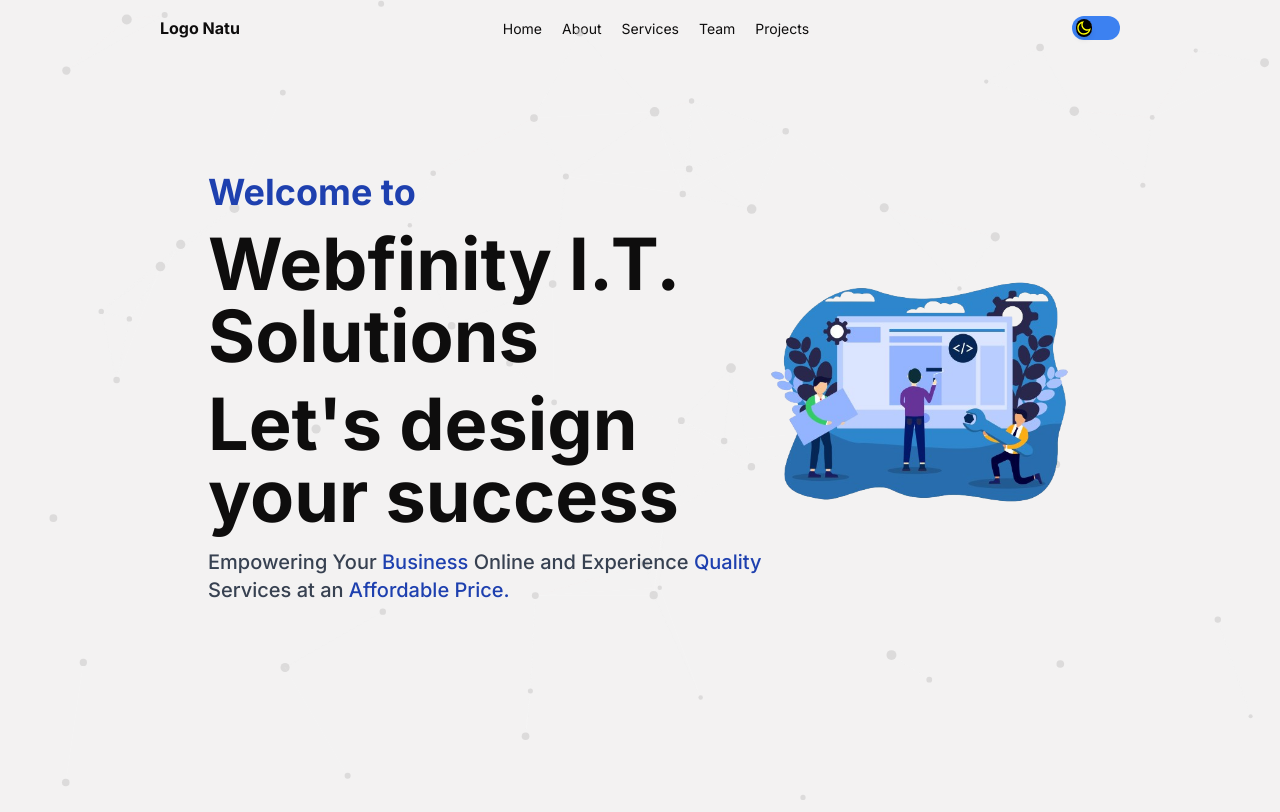
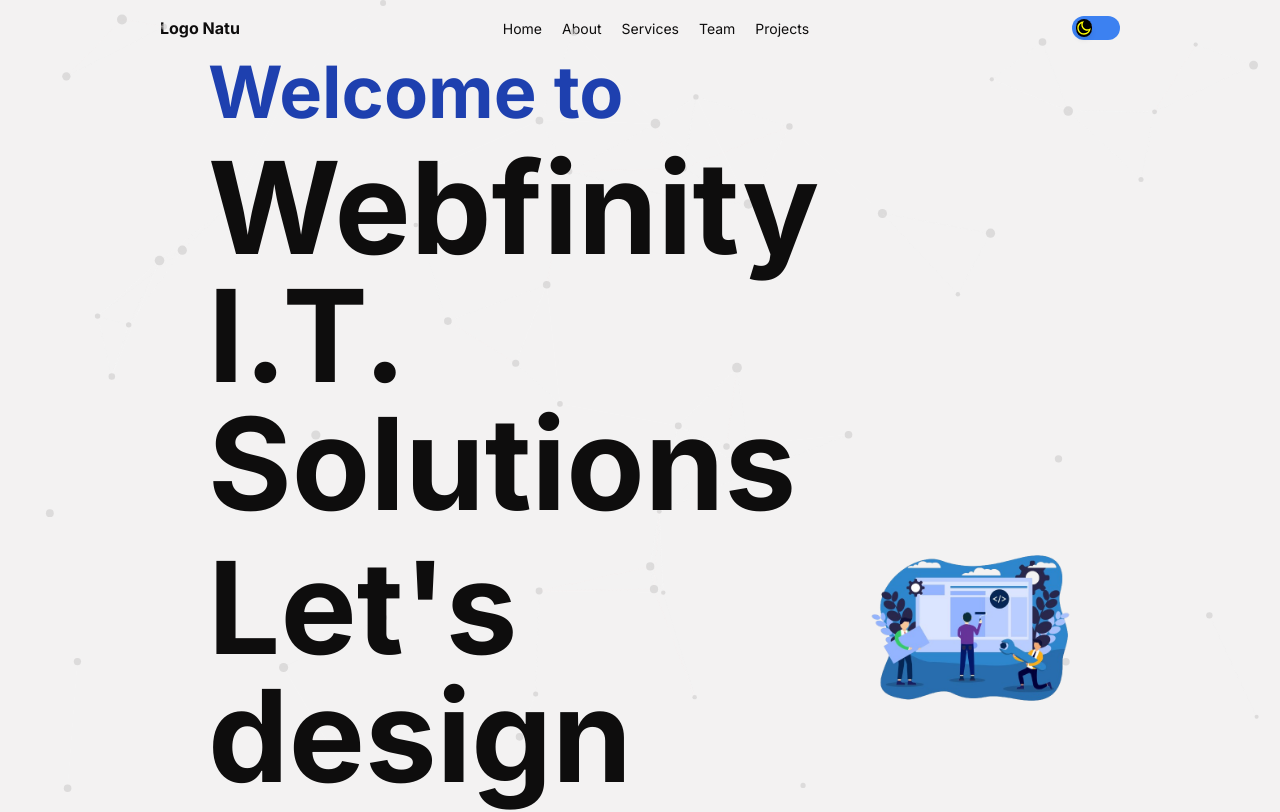
Before and after one commit to ITyukz11/Webfinity-IT-Solutions, a Next.js app: page / in a window 1280 px wide. Shown: the top 812 px of the page. Built offline with nearby package versions, Linux system fonts and the light colour scheme.

Commit message:
fix error

```diff
--- a/app/contents/AboutUs.tsx
+++ b/app/contents/AboutUs.tsx
@@ -23,16 +23,13 @@ const AboutUs: React.FC<Props> = () => {
     return (
         <div className={`w-full min-h-min h-screen z-50 px-52 pb-32 flex flex-row justify-center transition-opacity ${loaded ? 'opacity-100' : 'opacity-0'}`}>
             <div className='flex flex-col justify-center '>
-                <h2 className={`text-4xl font-bold ${isDarkMode ? 'text-blue-500' : 'text-blue-800'} mb-4`}>Welcome to</h2>
-                <h1 className={`text-7xl font-bold ${isDarkMode ? 'text-[#CCD6F6]' : 'text-dark'} mb-4`}>Webfinity I.T. Solutions</h1>
-                <h1 className={`text-7xl font-bold ${isDarkMode ? 'text-[#B1C4FC]' : 'text-dark'} mb-4`}>Let's design your success</h1>
-                <h2 className={`text-xl font-medium mb-2 ${isDarkMode ? 'text-gray-300' : 'text-gray-700'}`}>Empowering Your
-                <span className={`${isDarkMode ? 'text-blue-500' : 'text-blue-800'}`}> Business</span> Online and Experience
-                <span className={`${isDarkMode ? 'text-blue-500' : 'text-blue-800'}`}> Quality</span> Services at an
-                <span className={`${isDarkMode ? 'text-blue-500' : 'text-blue-800'}`}> Affordable Price.</span></h2>
+                <h2 className={`text-3xl sm:text-4xl md:text-5xl lg:text-6xl xl:text-7xl font-bold ${isDarkMode ? 'text-blue-500' : 'text-blue-800'} mb-4`}>Welcome to</h2>
+                <h1 className={`text-5xl sm:text-6xl md:text-7xl lg:text-8xl xl:text-9xl font-bold ${isDarkMode ? 'text-[#CCD6F6]' : 'text-dark'} mb-4`}>Webfinity I.T. Solutions</h1>
+                <h1 className={`text-5xl sm:text-6xl md:text-7xl lg:text-8xl xl:text-9xl font-bold ${isDarkMode ? 'text-[#B1C4FC]' : 'text-dark'} mb-4`}>Let&apos;s design your success</h1>
+                <h2 className={`text-lg sm:text-xl md:text-2xl lg:text-3xl xl:text-4xl font-medium mb-2 ${isDarkMode ? 'text-gray-300' : 'text-gray-700'}`}>Empowering Your Business Online and Experience quality services at an affordable price.</h2>
             </div>
             <div className='flex flex-col justify-center '>
-                <Image src='/about-us.png' height={500} width={500} alt='About Us Image'/>
+                <Image src='/about-us.png' height={500} width={500} alt='About Us Image' />
             </div>
         </div>
     );
```
